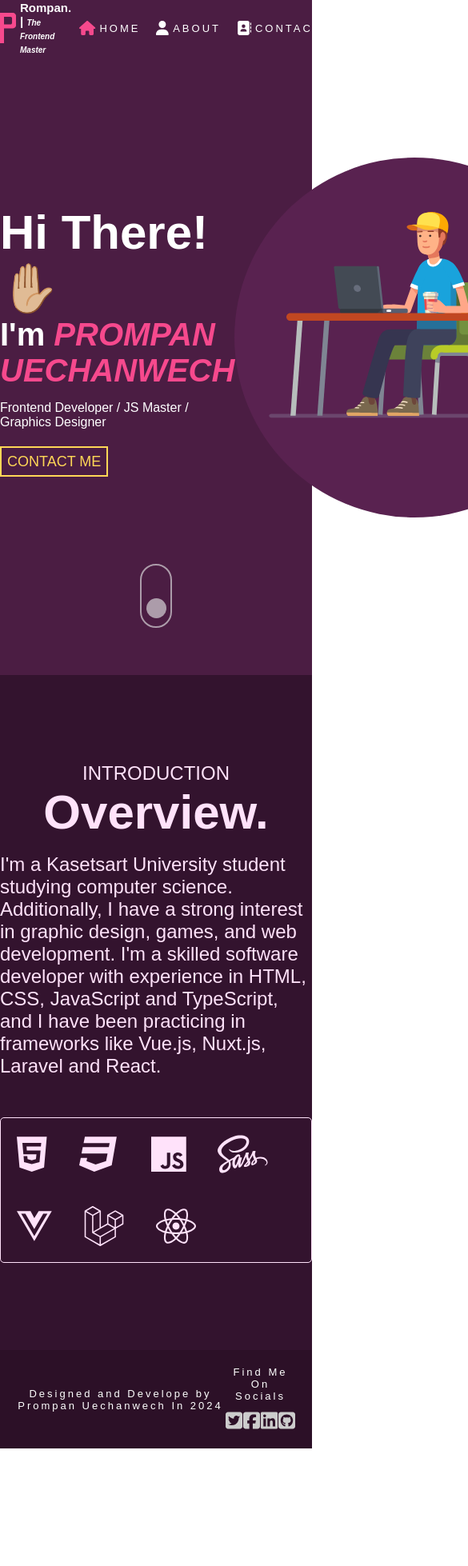
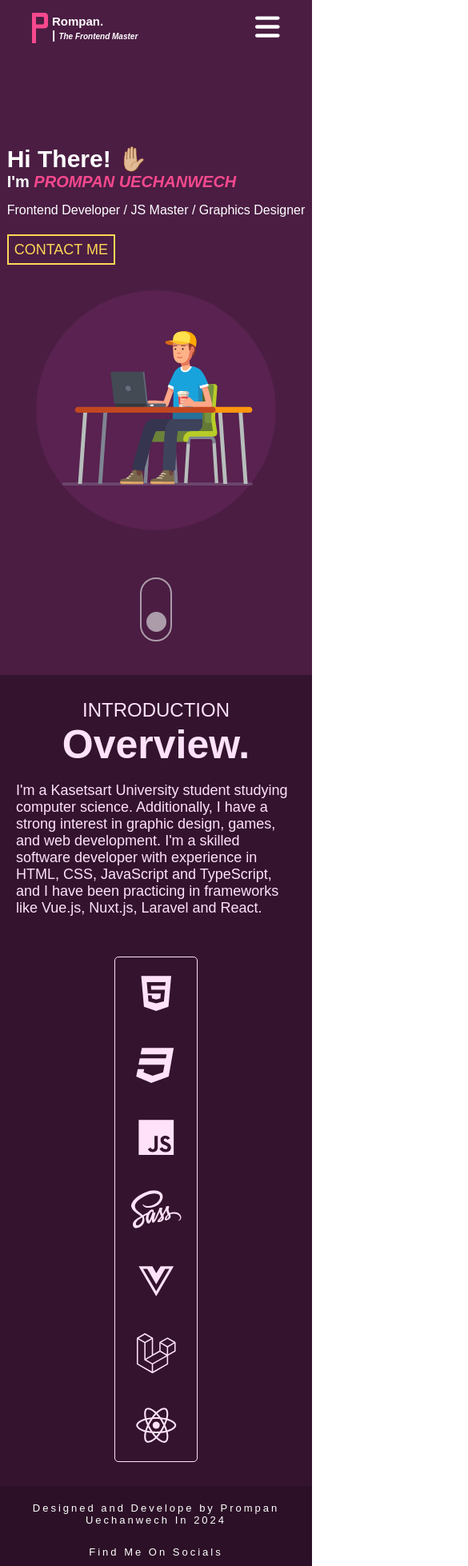
Before and after one commit to tonypan2001/PrompanUechanwech, a React (Vite) app: page / in a window 390 px wide. Shown: the top 1958 px of the page at 80% size, 585 px wide, since content can reach past the window. Before the commit the page ends 1811 px from the top, so only its background shows below. Built offline with nearby package versions, Linux system fonts and the light colour scheme; a web font is replaced by a local one.

Commit message:
add responsive system

```diff
--- a/index.html
+++ b/index.html
@@ -4,7 +4,7 @@
     <meta charset="UTF-8" />
     <link rel="icon" type="image/svg+xml" href="/logo.svg" />
     <meta name="viewport" content="width=device-width, initial-scale=1.0" />
-    <title>Vite + React + TS</title>
+    <title>Prompan | Portfolio</title>
   </head>
   <body>
     <div id="root"></div>
--- a/src/components/Footer/index.scss
+++ b/src/components/Footer/index.scss
@@ -49,3 +49,13 @@ footer {
         }
     }
 }
+
+@media only screen and (max-width: 1024px) {
+    footer {
+        flex-direction: column;
+
+        .socials-container {
+            margin-top: 2.5rem;
+        }
+    }
+}
--- a/src/components/Footer/index.tsx
+++ b/src/components/Footer/index.tsx
@@ -6,10 +6,10 @@ import { NavLink } from 'react-router-dom'
 const Footer = () => {
     return (
         <footer>
-            <div>
+            <div className='madeby'>
                 <h1>Designed and Develope by Prompan Uechanwech In 2024</h1>
             </div>
-            <div>
+            <div className='socials-container'>
                 <h1>Find Me On Socials</h1>
                 <div className='icons'>
                     <NavLink target='_blank' to="">
--- a/src/components/Home/index.scss
+++ b/src/components/Home/index.scss
@@ -182,3 +182,55 @@ $content-color: #ffe2fa;
         }
     }
 }
+
+@media only screen and (max-width: 1024px) {
+    .container {
+        flex-direction: column;
+        justify-content: center;
+
+        .content {
+            margin-bottom: 4rem;
+
+            h1 {
+                font-size: 30px;
+            }
+            h2 {
+                font-size: 20px;
+            }
+        }
+
+        .graphics {
+
+            .circle {
+                width: 150px * 2;
+                height: 150px * 2;
+
+                img {
+                    width: 300px;
+                }
+            }
+
+        }
+
+        .rolling {
+            bottom: 5%;
+        }
+    }
+    .second-container {
+        padding: 3rem 0;
+        height: 100%;
+        .content {
+            .skill-container {
+                display: flex;
+                flex-direction: column;
+            }
+            h1 {
+                font-size: 50px;
+            }
+            p {
+                font-size: large;
+                padding: 0 2rem;
+            }
+        }
+    }
+}
--- a/src/components/Navbar/index.scss
+++ b/src/components/Navbar/index.scss
@@ -1,5 +1,6 @@
 $base-color: #f6498d;
 $dark-color: #ae3063;
+$bg-color: #4b1d43;
 $yellow-color: #ffd756;
 $text-dark-color: #fff;
 $text-light-color: #555;
@@ -11,10 +12,24 @@ $text-light-color: #555;
 
     position: fixed;
     z-index: 100;
+    padding: 0rem 4rem;
 
     display: flex;
-    justify-content: space-around;
+    justify-content: space-between;
     align-items: center;
+
+    .burger-menu {
+        display: none;
+        .burger, .open-burger {
+            font-size: 35px;
+            cursor: pointer;
+
+            &:hover {
+                color: $base-color;
+                transition: .2s ease-out;
+            }
+        }
+    }
 
     &.scrolled {
         transition: all 0.3s ease-in-out;
@@ -26,6 +41,17 @@ $text-light-color: #555;
 
         .link a {
             color: $text-light-color;
+        }
+
+        .burger-menu {
+            .burger, .open-burger {
+                color: $text-light-color;
+
+                &:hover {
+                    color: $base-color;
+                    transition: .2s ease-out;
+                }
+            }
         }
     }
 
@@ -132,4 +158,44 @@ $text-light-color: #555;
             }
         }
     }
+
 }
+
+.open {
+    display: block;
+}
+.close {
+    display: none;
+}
+
+.slidein {
+    right: 0;
+    transition: 0.4s ease-in-out;
+}
+.slideout {
+    right: -100%;
+    transition: 0.4s ease-in-out;
+}
+
+@media only screen and (max-width: 1024px) {
+    .navbar-container {
+        .link {
+            position: absolute;
+            top: 100%;
+            flex-direction: column;
+            align-items: start;
+            background: $bg-color;
+            border: 1px solid #fff;
+            border-radius: 0 0 0 5px;
+
+        }
+        &.scrolled {
+            .link {
+                background: #fff;
+            }
+        }
+        .burger-menu {
+            display: block;
+        }
+    }
+}
--- a/src/components/Navbar/index.tsx
+++ b/src/components/Navbar/index.tsx
@@ -1,4 +1,4 @@
-import { faContactBook, faFile, faFolderOpen, faHome, faUser } from "@fortawesome/free-solid-svg-icons"
+import { faBars, faContactBook, faFile, faFolderOpen, faHome, faUser, faX } from "@fortawesome/free-solid-svg-icons"
 import { FontAwesomeIcon } from "@fortawesome/react-fontawesome"
 import './index.scss'
 import { Link, NavLink } from "react-router-dom"
@@ -6,10 +6,11 @@ import { useEffect, useState } from "react"
 
 const Navbar = () => {
     const [scrolled, setScrolled] = useState(false)
+    const [toggle, setToggle] = useState(true)
 
     useEffect(() => {
-        const handleScroll= () => {
-            const isScrolled= window.scrollY > 0
+        const handleScroll = () => {
+            const isScrolled = window.scrollY > 0
             setScrolled(isScrolled)
         }
 
@@ -28,7 +29,15 @@ const Navbar = () => {
                     Rompan. <br /> | <span>The Frontend Master</span>
                 </h1>
             </Link>
-            <div className="link">
+            <div className="burger-menu" onClick={() => setToggle(!toggle)}>
+                <div className={`burger ${toggle ? 'open' : 'close'}`}>
+                    <FontAwesomeIcon icon={faBars}/>
+                </div>
+                <div className={`open-burger ${toggle ? 'close' : 'open'}`}>
+                    <FontAwesomeIcon icon={faX}/>
+                </div>
+            </div>
+            <div className={`link ${toggle ? 'slideout' : 'slidein'}`}>
                 <NavLink to="/">
                     <FontAwesomeIcon icon={faHome}/>
                 </NavLink>
```
